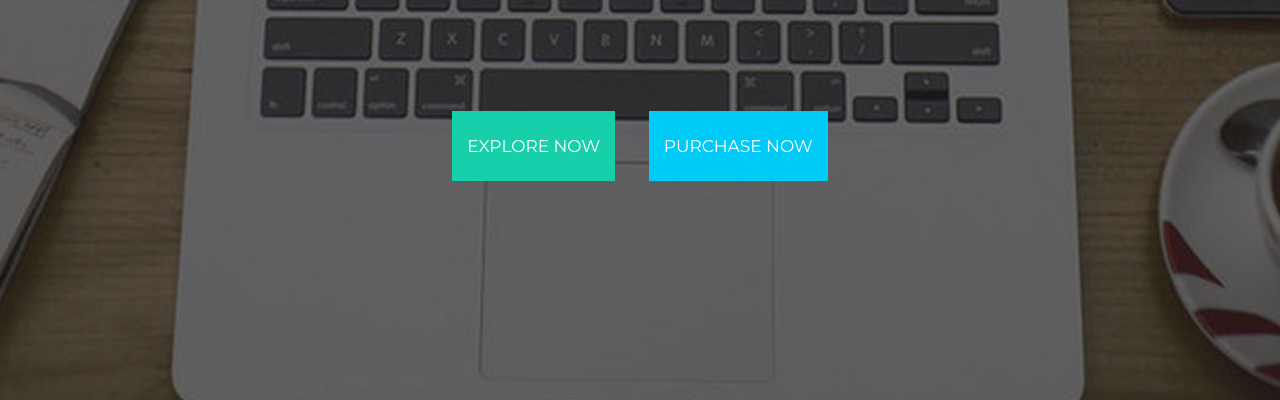
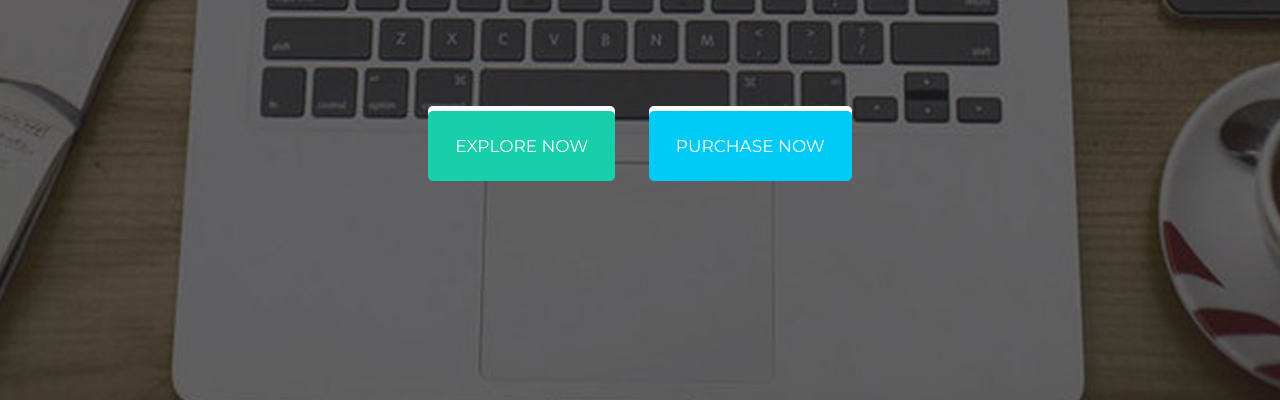
Before and after one commit to noteezy/one-landing-page, a plain HTML site: page index.html in a window 1280 px wide. Shown: the part 700-1100 px from the top of the page. Drawn offline with Linux system fonts and the light colour scheme.

Commit message:
buttons fix

```diff
--- a/sass/_general.sass
+++ b/sass/_general.sass
@@ -61,10 +61,12 @@ body
     color: $primary-color
 .home-buttons
   a
+    border-radius: 5px
+    box-shadow: 0px -5px 0px 0px rgba(255,255,255,1)
     margin: 0 15px 255px
     display: inline-block
     text-transform: uppercase
-    padding: 23px 15px
+    padding: 23px 27px
     font-size: 17px
     color: white
   a:hover
```
Also changed, not shown: css/style.css.
